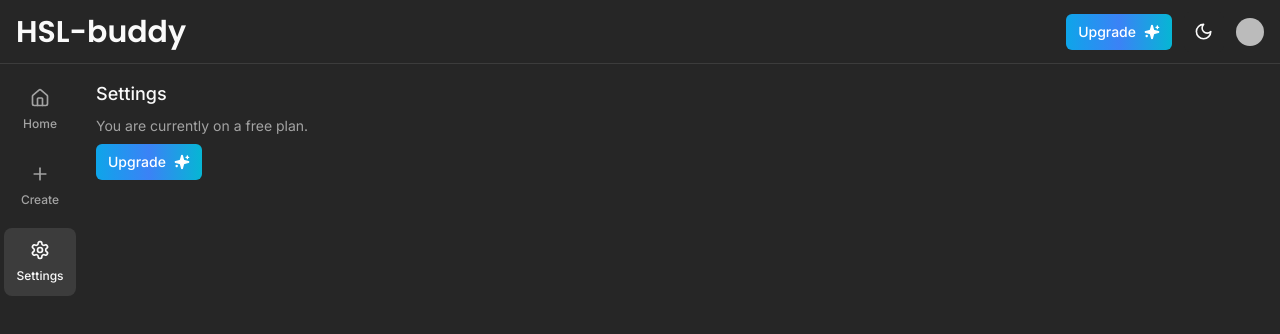
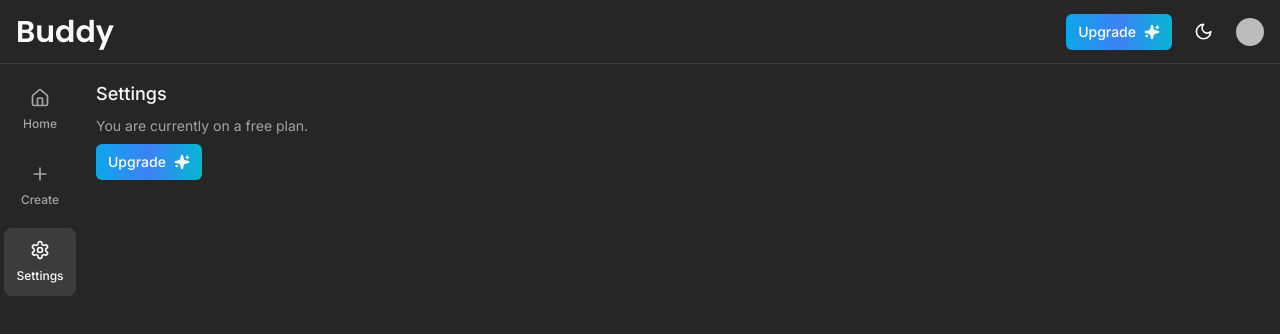
Before and after one commit to Aytijha/hsl-buddy, a Next.js app: page /settings in a window 1280 px wide. Shown: the top 334 px of the page. Built offline with nearby package versions, Linux system fonts and the light colour scheme; no server answers; the database is empty; sample sign-in values are in the browser's storage; some icons are missing.

Commit message:
rebranding

```diff
--- a/app/(root)/(routes)/companion/[companionId]/components/companion-form.tsx
+++ b/app/(root)/(routes)/companion/[companionId]/components/companion-form.tsx
@@ -132,7 +132,7 @@ export const CompanionForm = ({
                     <Input disabled={isLoading} placeholder="Albert Einstein" {...field} />
                   </FormControl>
                   <FormDescription>
-                    This is how your HSL Buddy will be named.
+                    This is how your Buddy will be named.
                   </FormDescription>
                   <FormMessage />
                 </FormItem>
@@ -148,7 +148,7 @@ export const CompanionForm = ({
                     <Input disabled={isLoading} placeholder="Theoretical Physicist" {...field} />
                   </FormControl>
                   <FormDescription>
-                    Short description for your HSL Buddy
+                    Short description for your Buddy
                   </FormDescription>
                   <FormMessage />
                 </FormItem>
@@ -215,7 +215,7 @@ export const CompanionForm = ({
                   <Textarea disabled={isLoading} rows={7} className="bg-background resize-none" placeholder={SEED_CHAT} {...field} />
                 </FormControl>
                 <FormDescription>
-                  Write couple of examples of a human chatting with your HSL Buddy, write expected answers.
+                  Write couple of examples of a human chatting with your Buddy, write expected answers.
                 </FormDescription>
                 <FormMessage />
               </FormItem>
--- a/app/api/stripe/route.ts
+++ b/app/api/stripe/route.ts
@@ -46,7 +46,7 @@ export async function GET() {
             currency: "USD",
             product_data: {
               name: "HyperSkills Lab Pro",
-              description: "Create Custom AI HSL-Buddy"
+              description: "Create Custom AI Buddy"
             },
             unit_amount: 999,
             recurring: {
--- a/app/layout.tsx
+++ b/app/layout.tsx
@@ -12,7 +12,7 @@ import './globals.css'
 const inter = Inter({ subsets: ['latin'] })
 
 export const metadata: Metadata = {
-  title: 'HSL-buddy',
+  title: 'Buddy',
   description: 'Your AI buddy from HyperSkills Lab.',
 }
 
--- a/components/navbar.tsx
+++ b/components/navbar.tsx
@@ -27,7 +27,7 @@ export const Navbar = ({
         <MobileSidebar isPro={isPro} />
         <Link href="/">
           <h1 className={cn("hidden md:block text-xl md:text-3xl font-bold text-primary", font.className)}>
-            HSL-buddy
+            Buddy
           </h1>
         </Link>
       </div>
--- a/components/pro-modal.tsx
+++ b/components/pro-modal.tsx
@@ -56,7 +56,7 @@ export const ProModal = () => {
           </DialogTitle>
           <DialogDescription className="text-center space-y-2">
             Create
-            <span className="text-sky-500 mx-1 font-medium">Custom HSL Buddy!</span>
+            <span className="text-sky-500 mx-1 font-medium">Custom Buddy!</span>
           </DialogDescription>
         </DialogHeader>
         <Separator />
```
